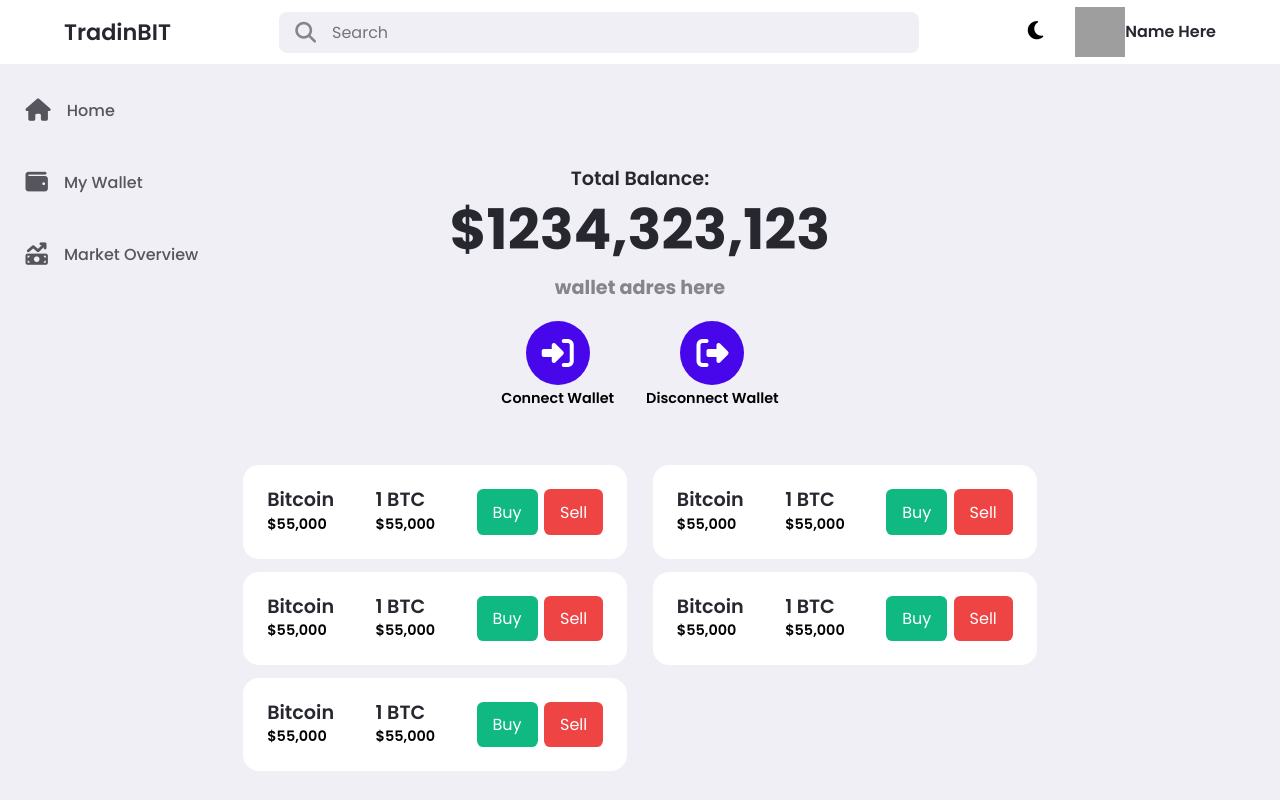
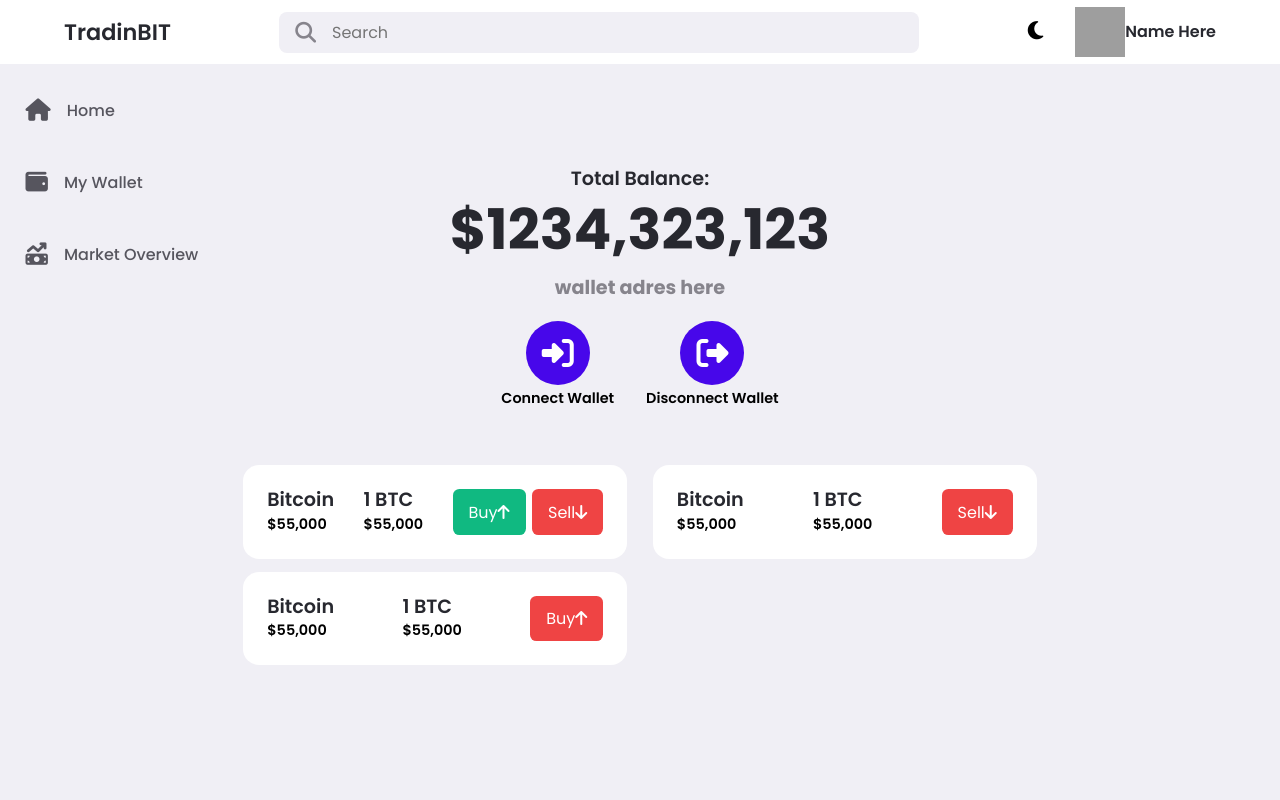
Before and after one commit to emin-apm/TradingDashboard, a React (Vite) app in the folder client/: page /wallet in a window 1280 px wide. Built offline with nearby package versions, Linux system fonts and the light colour scheme; grey boxes are pictures that could not be loaded.

Commit message:
refactoring(Wallet): better buttons

```diff
--- a/client/src/components/Wallet/Wallet.tsx
+++ b/client/src/components/Wallet/Wallet.tsx
@@ -34,8 +34,24 @@ export default function Wallet() {
               <p>$55,000</p>
             </div>
             <div className={styles.tradeButtons}>
-              <button onClick={() => console.log("BTC")}>Buy</button>
-              <button onClick={() => console.log("BTC")}>Sell</button>
+              <button
+                className={styles.buyBtn}
+                onClick={() => console.log("BTC")}
+              >
+                Buy
+                <span>
+                  <i className="fa-solid fa-arrow-up"></i>
+                </span>
+              </button>
+              <button
+                className={styles.sellBtn}
+                onClick={() => console.log("BTC")}
+              >
+                Sell
+                <span>
+                  <i className="fa-solid fa-arrow-down"></i>
+                </span>
+              </button>
             </div>
           </li>
           <li className={styles.walletToken}>
@@ -51,8 +67,24 @@ export default function Wallet() {
               <p>$55,000</p>
             </div>
             <div className={styles.tradeButtons}>
-              <button onClick={() => console.log("BTC")}>Buy</button>
-              <button onClick={() => console.log("BTC")}>Sell</button>
+              {/* <button
+                className={styles.buyBtn}
+                onClick={() => console.log("BTC")}
+              >
+                Buy
+                <span>
+                  <i className="fa-solid fa-arrow-up"></i>
+                </span>
+              </button> */}
+              <button
+                className={styles.sellBtn}
+                onClick={() => console.log("BTC")}
+              >
+                Sell
+                <span>
+                  <i className="fa-solid fa-arrow-down"></i>
+                </span>
+              </button>
             </div>
           </li>
           <li className={styles.walletToken}>
@@ -68,42 +100,24 @@ export default function Wallet() {
               <p>$55,000</p>
             </div>
             <div className={styles.tradeButtons}>
-              <button onClick={() => console.log("BTC")}>Buy</button>
-              <button onClick={() => console.log("BTC")}>Sell</button>
-            </div>
-          </li>
-          <li className={styles.walletToken}>
-            <div>
-              <h4>Bitcoin</h4>
-              <div>
-                <p>$55,000</p>
-                <div className={`small`}></div>
-              </div>
-            </div>
-            <div className={styles.tokenRight}>
-              <h4>1 BTC</h4>
-              <p>$55,000</p>
-            </div>
-            <div className={styles.tradeButtons}>
-              <button onClick={() => console.log("BTC")}>Buy</button>
-              <button onClick={() => console.log("BTC")}>Sell</button>
-            </div>
-          </li>
-          <li className={styles.walletToken}>
-            <div>
-              <h4>Bitcoin</h4>
-              <div>
-                <p>$55,000</p>
-                <div className={`small`}></div>
-              </div>
-            </div>
-            <div className={styles.tokenRight}>
-              <h4>1 BTC</h4>
-              <p>$55,000</p>
-            </div>
-            <div className={styles.tradeButtons}>
-              <button onClick={() => console.log("BTC")}>Buy</button>
-              <button onClick={() => console.log("BTC")}>Sell</button>
+              <button
+                className={styles.buyBtn}
+                onClick={() => console.log("BTC")}
+              >
+                Buy
+                <span>
+                  <i className="fa-solid fa-arrow-up"></i>
+                </span>
+              </button>
+              {/* <button
+                className={styles.sellBtn}
+                onClick={() => console.log("BTC")}
+              >
+                Sell
+                <span>
+                  <i className="fa-solid fa-arrow-down"></i>
+                </span>
+              </button> */}
             </div>
           </li>
         </ul>
```
